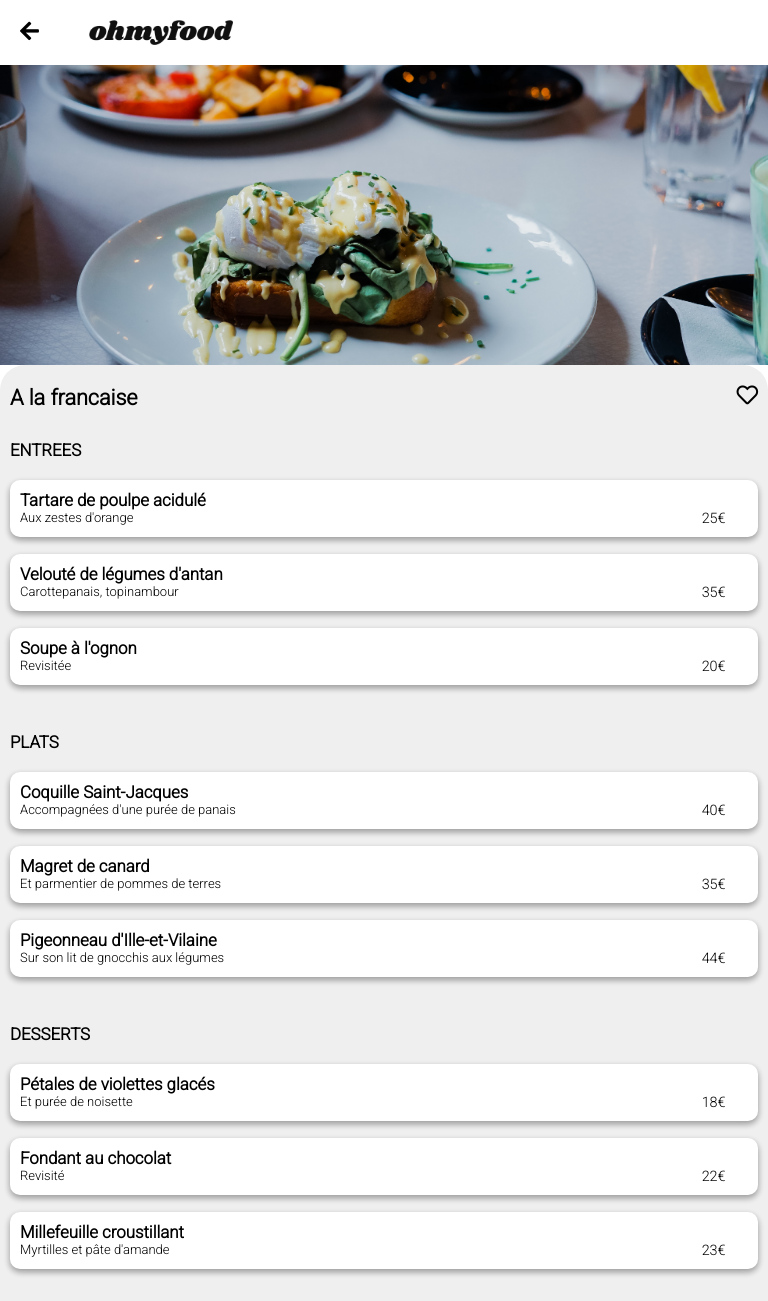
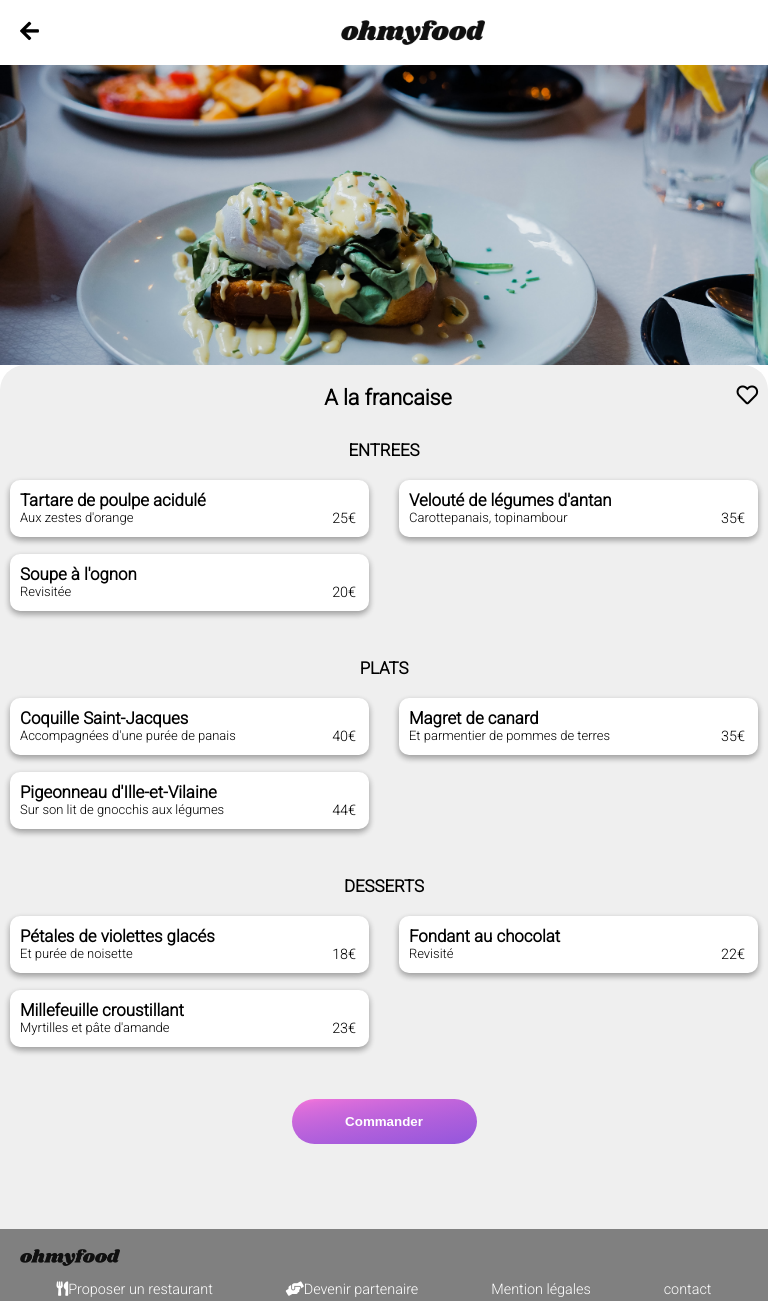
Before and after one commit to sactuba/TaereaClovis_03_15092021, a website: page pages/a-la-francaise.html in a window 768 px wide. Shown: the top 1301 px of the page. Drawn offline with Linux system fonts and the light colour scheme.

Commit message:
Vers tablette presque finit, version pc commencé

```diff
--- a/pages/a-la-francaise.html
+++ b/pages/a-la-francaise.html
@@ -37,7 +37,7 @@
           <ul class="liste-menu">
             <li class="menu">
               <article>
-                <h3>Tartare de poulpe acidulé</h3>
+                <h3 class="menu-titre">Tartare de poulpe acidulé</h3>
                 <div class="menu-content">
                   <p>Aux zestes d'orange</p>
                   <span>25€</span>
@@ -50,7 +50,7 @@
 
             <li class="menu">
               <article>
-                <h3>Velouté de légumes d'antan</h3>
+                <h3 class="menu-titre">Velouté de légumes d'antan</h3>
                 <div class="menu-content">
                   <p>Carottepanais, topinambour</p>
                   <span>35€</span>
@@ -63,7 +63,7 @@
 
             <li class="menu">
               <article>
-                <h3>Soupe à l'ognon</h3>
+                <h3 class="menu-titre">Soupe à l'ognon</h3>
                 <div class="menu-content">
                   <p>Revisitée</p>
                   <span>20€</span>
@@ -81,7 +81,7 @@
           <ul class="liste-menu">
             <li class="menu">
               <article>
-                <h3>Coquille Saint-Jacques</h3>
+                <h3 class="menu-titre">Coquille Saint-Jacques</h3>
                 <div class="menu-content">
                   <p>Accompagnées d'une purée de panais</p>
                   <span>40€</span>
@@ -94,7 +94,7 @@
 
             <li class="menu">
               <article>
-                <h3>Magret de canard</h3>
+                <h3 class="menu-titre">Magret de canard</h3>
                 <div class="menu-content">
                   <p>Et parmentier de pommes de terres</p>
                   <span>35€</span>
@@ -107,7 +107,7 @@
 
             <li class="menu">
               <article>
-                <h3>Pigeonneau d'Ille-et-Vilaine</h3>
+                <h3 class="menu-titre">Pigeonneau d'Ille-et-Vilaine</h3>
                 <div class="menu-content">
                   <p>Sur son lit de gnocchis aux légumes</p>
                   <span>44€</span>
@@ -125,7 +125,7 @@
           <ul class="liste-menu">
             <li class="menu">
               <article>
-                <h3>Pétales de violettes glacés</h3>
+                <h3 class="menu-titre">Pétales de violettes glacés</h3>
                 <div class="menu-content">
                   <p>Et purée de noisette</p>
                   <span>18€</span>
@@ -138,7 +138,7 @@
 
             <li class="menu">
               <article>
-                <h3>Fondant au chocolat</h3>
+                <h3 class="menu-titre">Fondant au chocolat</h3>
                 <div class="menu-content">
                   <p>Revisité</p>
                   <span>22€</span>
@@ -151,7 +151,7 @@
 
             <li class="menu">
               <article>
-                <h3>Millefeuille croustillant</h3>
+                <h3 class="menu-titre">Millefeuille croustillant</h3>
                 <div class="menu-content">
                   <p>Myrtilles et pâte d'amande</p>
                   <span>23€</span>
--- a/sass/directory/layout/_footer.scss
+++ b/sass/directory/layout/_footer.scss
@@ -27,8 +27,7 @@
     .liste-footer {
       display: flex;
       flex-direction: row;
-      row-gap: 5px;
-
+      justify-content: space-around;
       color: #fff;
     }
   }
--- a/sass/directory/layout/_header.scss
+++ b/sass/directory/layout/_header.scss
@@ -1,5 +1,4 @@
 .header {
-  width: 100%;
   display: flex;
   a {
     margin: auto 20px;
@@ -14,3 +13,11 @@
     }
   }
 }
+
+@media screen and (min-width: 768px) {
+  .logo {
+    &--restaurant {
+      margin: 20px auto !important;
+    }
+  }
+}
--- a/sass/directory/pages/_acceuil.scss
+++ b/sass/directory/pages/_acceuil.scss
@@ -23,6 +23,8 @@
 }
 
 .fonctionnement {
+  display: flex;
+  flex-direction: column;
   padding: 30px 10px;
 }
 
@@ -53,6 +55,8 @@
 }
 
 .restaurant {
+  display: flex;
+  flex-direction: column;
   background-color: $light-grey;
   h2 {
     padding: 40px 0 15px 18px;
@@ -94,18 +98,29 @@
       padding: 10px 10px 10px 10px;
       background-color: #fff;
       border-radius: 0 0 15px 15px;
+      overflow-y: hidden;
       @extend .shadow;
-      .fa-heart {
+      .far {
         font-size: 1.5em;
         position: absolute;
         right: 15px;
         top: 35%;
       }
+      /*       .fas {
+        font-size: 1.5em;
+        position: absolute;
+        right: 15px;
+        bottom: -38%;
+        color: $primary-color;
+      } */
     }
   }
 }
 
 @media screen and (min-width: 768px) and (max-width: 1024px) {
+  h2 {
+    align-self: center;
+  }
   .liste-restaurant {
     padding-bottom: 50px;
     display: flex;
@@ -139,4 +154,8 @@
       @extend .shadow;
     }
   }
+  .card-restaurent {
+    .fas {
+    }
+  }
 }
--- a/sass/directory/pages/_restaurant-page.scss
+++ b/sass/directory/pages/_restaurant-page.scss
@@ -30,6 +30,8 @@ form {
 }
 
 .article-menu {
+  display: flex;
+  flex-direction: column;
   margin-top: 30px;
   .menu-titre-carte {
     margin-bottom: 20px;
@@ -76,3 +78,28 @@ form {
   margin-right: -55px;
   transition: all 0.4s;
 }
+
+@media screen and (min-width: 768px) and (max-width: 1024px) {
+  h1 {
+    margin-left: 42%;
+  }
+  .article-menu {
+    display: flex;
+    flex-direction: column;
+    h3 {
+      align-self: center;
+    }
+    .menu-titre {
+      align-self: flex-start;
+    }
+  }
+
+  .liste-menu {
+    display: flex;
+    justify-content: space-between;
+    flex-wrap: wrap;
+    .menu {
+      width: 48%;
+    }
+  }
+}
```
Also changed, not shown: .public/css/style.css, 1 other file.
